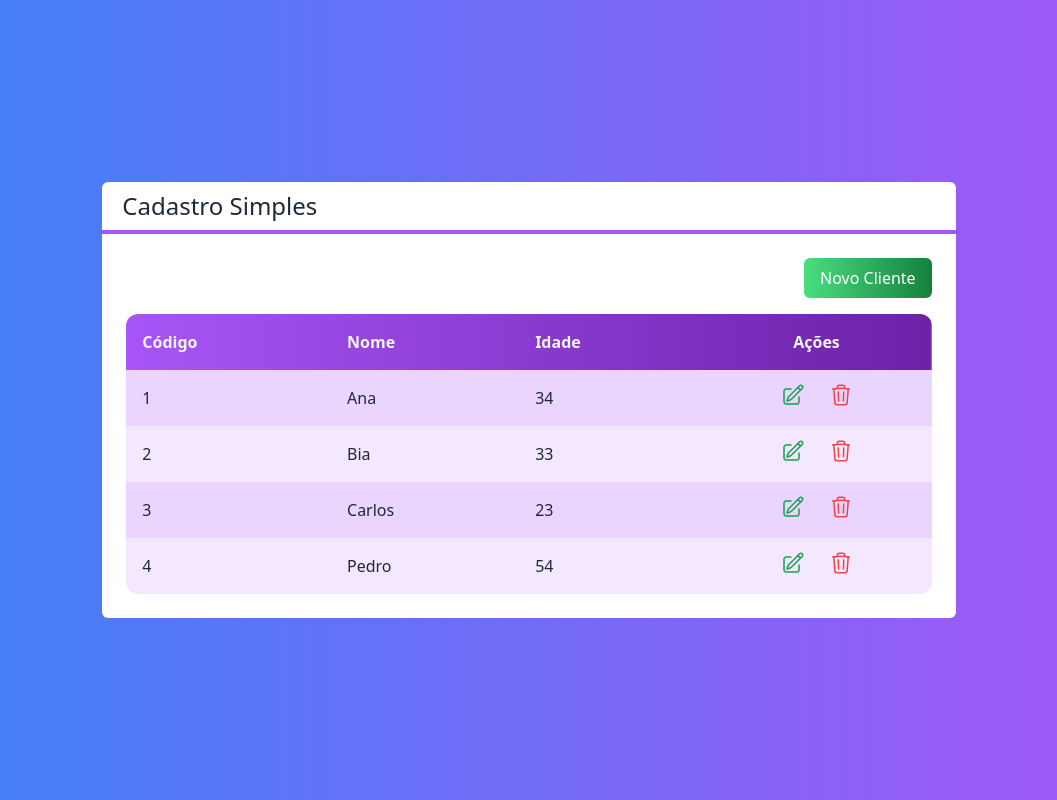
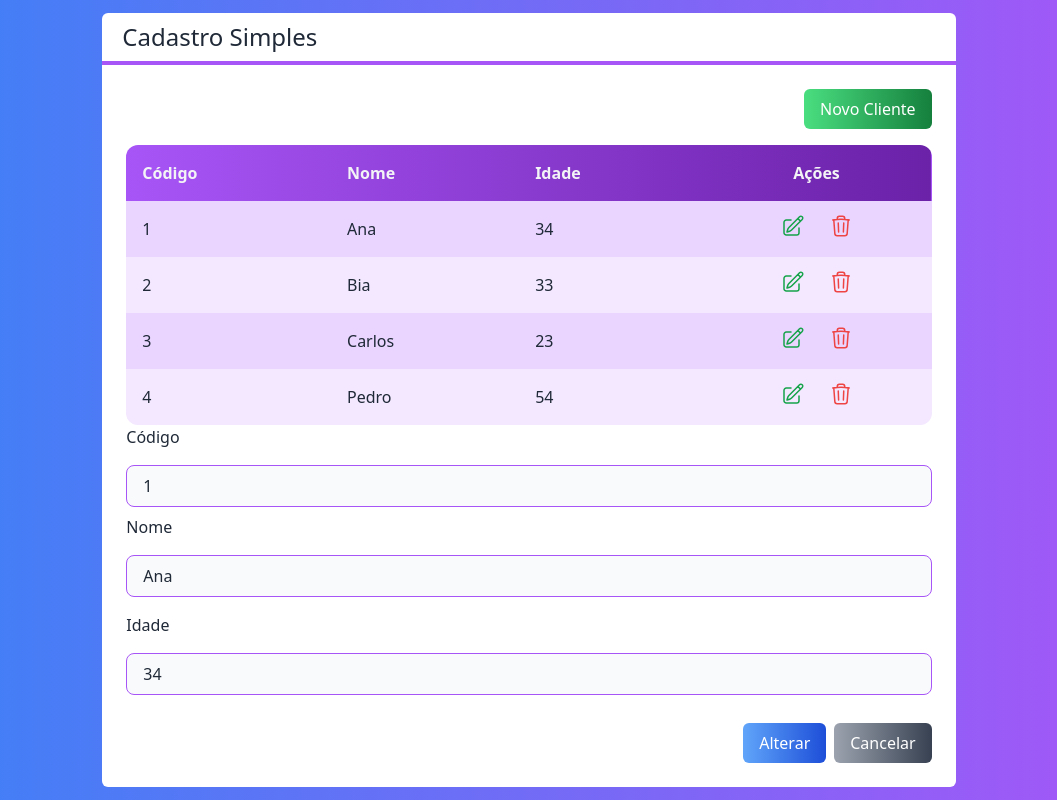
Before and after one commit to rbragadev/next-crud, a Next.js app: page / in a window 1280 px wide. Shown: the whole page, without its empty margins (111-1168 px from the left). Built offline with nearby package versions, Linux system fonts and the light colour scheme.

Commit message:
:rocket: feat: componente formulario

```diff
--- /dev/null
+++ b/src/components/Entrada.tsx
@@ -0,0 +1,28 @@
+interface EntradaProps {
+  tipo?: 'text' | 'number';
+  texto: string;
+  valor: any;
+  somenteLeitura?: boolean;
+  className: string;
+  valorMudou?: (valor: any) => void;
+}
+
+export default function Entrada(props: EntradaProps) {
+  return (
+    <div className={`flex flex-col ${props.className}`}>
+      <label className="mb-4">{props.texto}</label>
+      <input
+        type={props.tipo ?? 'text'}
+        value={props.valor}
+        readOnly={props.somenteLeitura}
+        onChange={(e) => props.valorMudou?.(e.target.value)}
+        className={`
+        border border-purple-500 rounded-lg
+        focus:outline-none bg-gray-50
+        ${props.somenteLeitura ? '' : 'focus:bg-white'}
+        px-4 py-2
+        `}
+      />
+    </div>
+  );
+}
--- /dev/null
+++ b/src/components/Formulario.tsx
@@ -0,0 +1,44 @@
+import { useState } from 'react';
+import Entrada from './Entrada';
+import Cliente from '@/core/Cliente';
+import Botao from './Botao';
+
+interface FormularioProps {
+  cliente: Cliente;
+}
+
+export default function Formulario(props: FormularioProps) {
+  const id = props.cliente?.id;
+
+  const [nome, setNome] = useState(props.cliente?.nome ?? '');
+  const [idade, setIdade] = useState(props.cliente?.idade ?? 0);
+
+  return (
+    <div>
+      {id ? (
+        <Entrada texto="Código" valor={id} somenteLeitura className="mb-2" />
+      ) : (
+        false
+      )}
+      <Entrada
+        texto="Nome"
+        valor={nome}
+        valorMudou={setNome}
+        className="mb-4"
+      />
+      <Entrada
+        texto="Idade"
+        tipo="number"
+        valor={idade}
+        valorMudou={setIdade}
+        className="mb-4"
+      />
+      <div className="flex justify-end mt-7">
+        <Botao cor="blue" className="mr-2">
+          {id ? 'Alterar' : 'Salvar'}
+        </Botao>
+        <Botao>Cancelar</Botao>
+      </div>
+    </div>
+  );
+}
--- a/src/pages/index.tsx
+++ b/src/pages/index.tsx
@@ -4,6 +4,7 @@
 import Tabela from '@/components/Tabela';
 import Cliente from '@/core/Cliente';
 import Botao from '@/components/Botao';
+import Formulario from '@/components/Formulario';
 
 const inter = Inter({ subsets: ['latin'] });
 
@@ -44,6 +45,7 @@
           clienteSelecionado={clienteSelecionado}
           clienteExcluido={clienteExcluido}
         ></Tabela>
+        <Formulario cliente={clientes[0]}></Formulario>
       </Layout>
     </div>
   );
```
